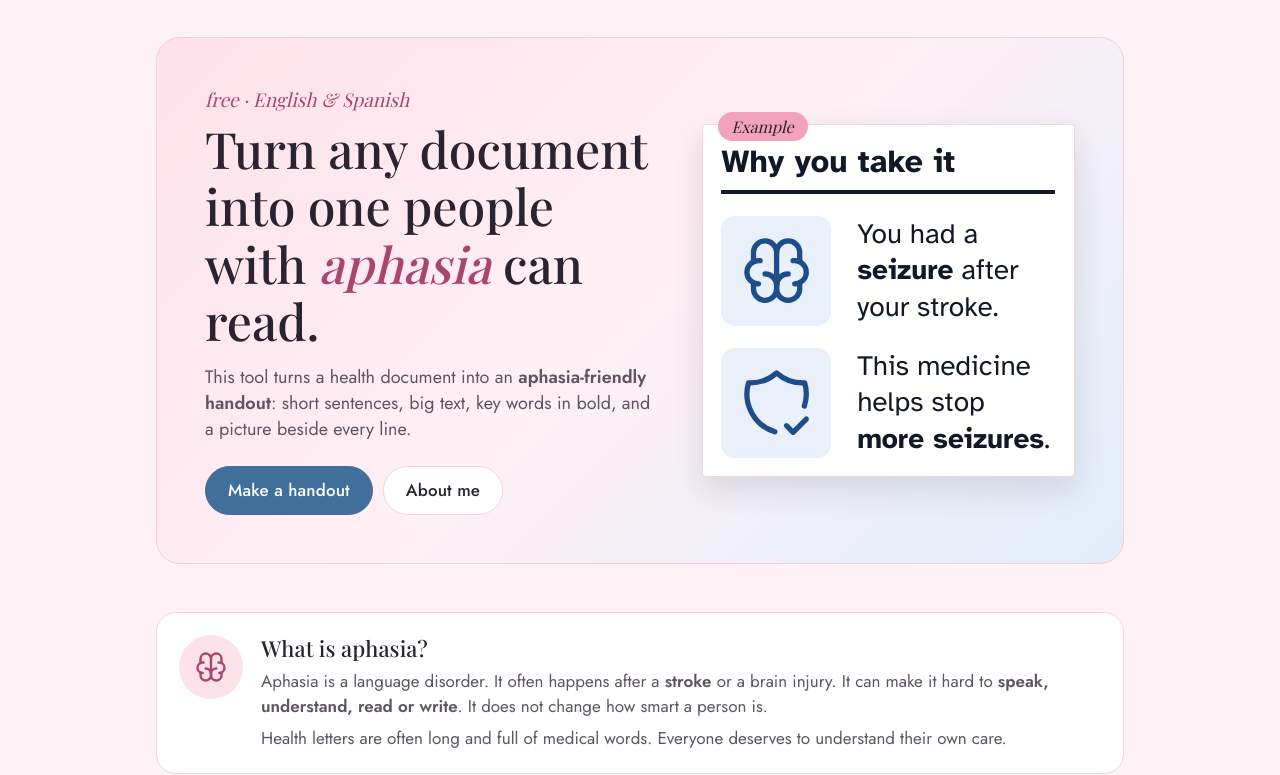
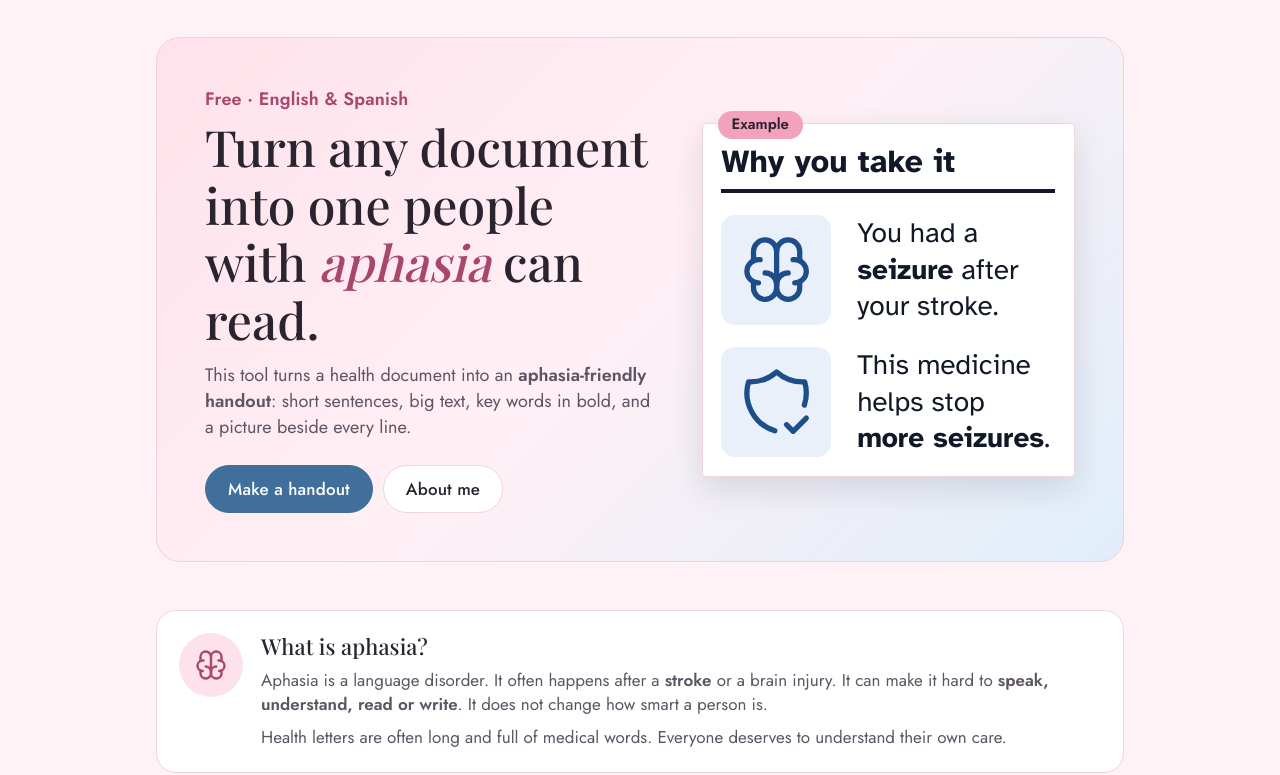
Before and after one commit to SabrinaGrewalRequena/aphasia-friendly-docs, a plain HTML site: page frontend/aphasia_handout_maker.html in a window 1280 px wide. Shown: the part 61-836 px from the top of the page. Drawn offline with nearby package versions, Linux system fonts and the light colour scheme; a web font is replaced by a local one.

Commit message:
Prototype v6: small labels in plain Jost instead of script-like italic
Co-Authored-By: Claude Opus 5.5 <noreply@anthropic.com>
Claude-Session: https://claude.ai/code/session_01Hw1VZRnPyzVUG9nGErKJfC

```diff
--- a/frontend/aphasia_handout_maker.html
+++ b/frontend/aphasia_handout_maker.html
@@ -159,7 +159,7 @@ body { font-size: 17px; }
 .tab { font-weight: 500; font-size: 16px; letter-spacing: .02em; }
 button, .filebtn { font-weight: 500; border-radius: 999px; padding: 11px 22px; letter-spacing: .01em; }
 .linkbtn { padding: 2px; border-radius: 0; }
-.eyebrow { font-family: var(--display); font-style: italic; font-weight: 400; text-transform: none; letter-spacing: 0; font-size: 19px; margin-bottom: 6px; }
+.eyebrow { font-family: var(--font); font-style: normal; font-weight: 600; text-transform: none; letter-spacing: .01em; font-size: 18px; margin-bottom: 6px; }
 .page h2.h, .card h3, .feat h3, .drop h1 { font-family: var(--display); font-weight: 400; letter-spacing: .005em; }
 .page h2.h { font-size: clamp(28px, 3.6vw, 36px); line-height: 1.15; font-weight: 500; }
 .card h3 { font-size: 22px; line-height: 1.2; margin-bottom: 8px; font-weight: 500; }
@@ -171,11 +171,11 @@ button, .filebtn { font-weight: 500; border-radius: 999px; padding: 11px 22px; l
 .hero h1 { font-family: var(--display); font-weight: 500; font-size: clamp(34px, 4.8vw, 50px); line-height: 1.15; letter-spacing: 0; }
 .hero h1 em { color: var(--pink); }
 .hero .lede { color: var(--muted); }
-.hero-pic .tag { background: var(--baby-pink); color: var(--ink); font-family: var(--display); font-style: italic; font-weight: 400; font-size: 16px; padding: 3px 14px; }
+.hero-pic .tag { background: var(--baby-pink); color: var(--ink); font-family: var(--font); font-style: normal; font-weight: 600; font-size: 15px; padding: 3px 14px; }
 .card { background: var(--surface); border-color: var(--line); border-radius: 20px; }
 .aph .icon, .step .icon, .feat .icon { background: var(--accent-soft); color: var(--accent); border-radius: 50%; }
 .step:nth-child(2) .icon, .feat:nth-child(2) .icon, .aph .icon { background: var(--pink-soft); color: var(--pink); }
-.step h3::before { font-family: var(--display); font-style: italic; }
+.step h3::before { font-family: var(--display); font-style: normal; }
 .note { border-left-color: var(--baby-pink); background: var(--surface); border-radius: 0 16px 16px 0; }
 .disclaimer, .status { color: var(--muted); }
 /* About: everything centered */
@@ -211,7 +211,7 @@ button, .filebtn { font-weight: 500; border-radius: 999px; padding: 11px 22px; l
   <div class="page">
     <div class="hero">
       <div>
-        <p class="eyebrow">free · English &amp; Spanish</p>
+        <p class="eyebrow">Free · English &amp; Spanish</p>
         <h1>Turn any document into one people with <em>aphasia</em> can read.</h1>
         <p class="lede">This tool turns a health document into an <strong>aphasia-friendly handout</strong>: short sentences, big text, key words in bold, and a picture beside every line.</p>
         <div class="cta">
```
Also changed, not shown: frontend/template.html (+4 -4 lines), web/index.html (+4 -4 lines).
